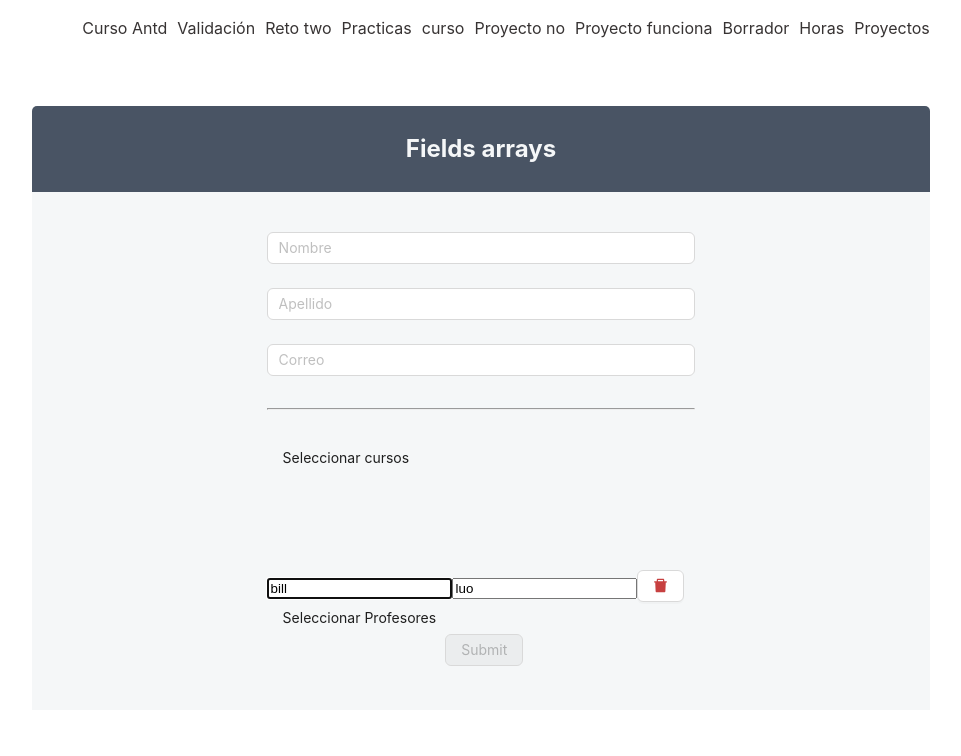
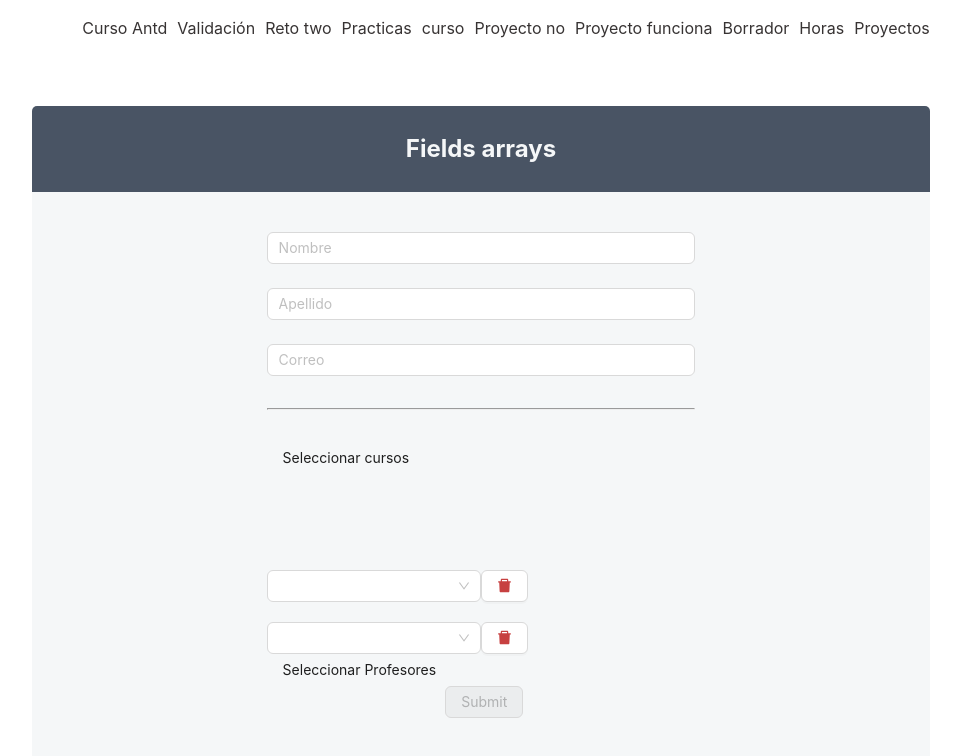
Before and after one commit to torco34/react-hook-form, a React (Vite) app: page /tecclas in a window 1280 px wide. Both pictures are taken after a click on the button "Seleccionar Profesores". Shown: the top 756 px of the page, without its empty margins (159-1120 px from the left). Built offline with nearby package versions, Linux system fonts and the light colour scheme.

Commit message:
context listo el map

```diff
--- a/src/ProyectoTecclas/PageIndex.jsx
+++ b/src/ProyectoTecclas/PageIndex.jsx
@@ -459,7 +459,7 @@ export const PageIndex = () => {
             )}
           </div>
           <br></br>
-          <Profesores/>
+          <Profesores />
           <Form.Item wrapperCol={{ offset: 10, span: 1 }}>
             <Button
               type="primary"
--- a/src/ProyectoTecclas/componentes/Profesores.jsx
+++ b/src/ProyectoTecclas/componentes/Profesores.jsx
@@ -1,30 +1,92 @@
 import { useForm, Controller, useFieldArray, useWatch } from "react-hook-form";
 import { Alert, Button, Form, Input, InputNumber, Select } from "antd";
 import { DeleteFilled } from "@ant-design/icons";
+import { useMaterias } from "../useContext/CursosProvider";
+import "../css/Profesor.css";
 export const Profesores = () => {
   const { register, control, handleSubmit, reset, trigger, setError } = useForm(
     {
-      // defaultValues: {}; you can populate the fields by this attribute
+      defaultValues: {
+        items: [],
+        jornadas: [],
+      },
     }
   );
   const { fields, append, remove } = useFieldArray({
     control,
-    name: "test",
+    name: "item",
   });
-
+  //   sección  de useContext
+  const { contextTodosHookLogica } = useMaterias();
+  const {
+    // hooks
+    datosDeProfesor,
+    // jornada
+    datosDeJornada,
+  } = contextTodosHookLogica;
+  //   section de  eventos
+  const handleProfeOnchange = () => {
+    console.log("hola mundo ");
+  };
   return (
     <div>
-      {fields.map((item, index) => (
-        <div className="">
-          <input {...register(`test.${index}.firstName`)} />
-          <Controller
-            render={({ field }) => <input {...field} />}
-            name={`test.${index}.lastName`}
-            control={control}
-          />
-          <Button  onClick={() => remove(index)}>
-            <DeleteFilled style={{ fontSize: "15px", color: "#b91010cc" }} />
-          </Button>
+      {fields.map((field, index) => (
+        <div key={field.id} className="containerProfesor">
+          {/* TENER EN CUENTA QUE AQUI CAMBIA EL ORDEN DEL FIEL ARRAY */}
+          <div className="selectedProfesores">
+            <Controller
+              name={`item.${index}.profesor`}
+              control={control}
+              defaultValues=""
+              render={({ field }) => (
+                <Select
+                  {...field}
+                  style={{ width: "50%" }}
+                  //  esto hace que lo seleccionado se vea en el input
+                  value={field.corso}
+                >
+                  {datosDeProfesor.map((datos, cursoIndex) => (
+                    <Select.Option
+                      onClick={handleProfeOnchange}
+                      key={datos.id}
+                      value={datos.name}
+                    >
+                      {datos.name}
+                    </Select.Option>
+                  ))}
+                </Select>
+              )}
+            />
+            <Button onClick={() => remove(index)}>
+              <DeleteFilled style={{ fontSize: "15px", color: "#b91010cc" }} />
+            </Button>
+          </div>
+          <div className="selectedJornada">
+            <Controller
+              name={`test.${index}.jornada`}
+              control={control}
+              render={({ field }) => (
+                <Select
+                  {...field}
+                  style={{ width: "50%" }}
+                  value={field.jornada}
+                >
+                  {datosDeJornada.map((jornada, cursoIndex) => (
+                    <Select.Option
+                      onClick={handleProfeOnchange}
+                      key={jornada.id}
+                      value={jornada.name}
+                    >
+                      {jornada.name}
+                    </Select.Option>
+                  ))}
+                </Select>
+              )}
+            />
+            <Button onClick={() => remove(index)}>
+              <DeleteFilled style={{ fontSize: "15px", color: "#b91010cc" }} />
+            </Button>
+          </div>
         </div>
       ))}
 
--- /dev/null
+++ b/src/ProyectoTecclas/css/Profesor.css
@@ -0,0 +1,15 @@
+.containerProfesor {
+  display: grid;
+  gap: 20px;
+  /* width: 100%; */
+}
+.selectedProfesores {
+  display: flex;
+  width: 100%;
+  /* border: solid rgb(255, 132, 0) */
+}
+.selectedJornada {
+  display: flex;
+  width: 100%;
+  /* border: solid red */
+}
--- a/src/ProyectoTecclas/useContext/CursosProvider.jsx
+++ b/src/ProyectoTecclas/useContext/CursosProvider.jsx
@@ -1,8 +1,11 @@
 import React, { createContext, useContext, useState } from "react";
-import {  nombresDeCursos} from "../componentes/Datos"
+import {
+  nombresDeCursos,
+  datosJornadas,
+  datosProfesor,
+} from "../componentes/Datos";
 import { v4 as uuidv4 } from "uuid";
 const MateriasContext = createContext();
-
 
 export const CursosProvider = ({ children }) => {
   //
@@ -23,6 +26,9 @@ export const CursosProvider = ({ children }) => {
   const [deleteFieldsArray, setDeleteFieldsArray] = useState();
   const [showButton, setShowButton] = useState(false);
 
+  // HOOKS DE  PROFESOR
+  const [datosDeProfesor, setDatosDeProfesor] = useState(datosProfesor);
+  const [datosDeJornada, setDatosDejornada] = useState(datosJornadas);
   const agregarCursos = (nombre) => {
     const nuevaMateria = {
       id: uuidv4(),
@@ -68,6 +74,12 @@ export const CursosProvider = ({ children }) => {
 
     setShowButton,
     showButton,
+    // HOOKS PROFESOR
+    setDatosDeProfesor,
+    datosDeProfesor,
+    // jornada
+    setDatosDejornada,
+    datosDeJornada
   };
   return (
     <MateriasContext.Provider value={{ contextTodosHookLogica }}>
```
